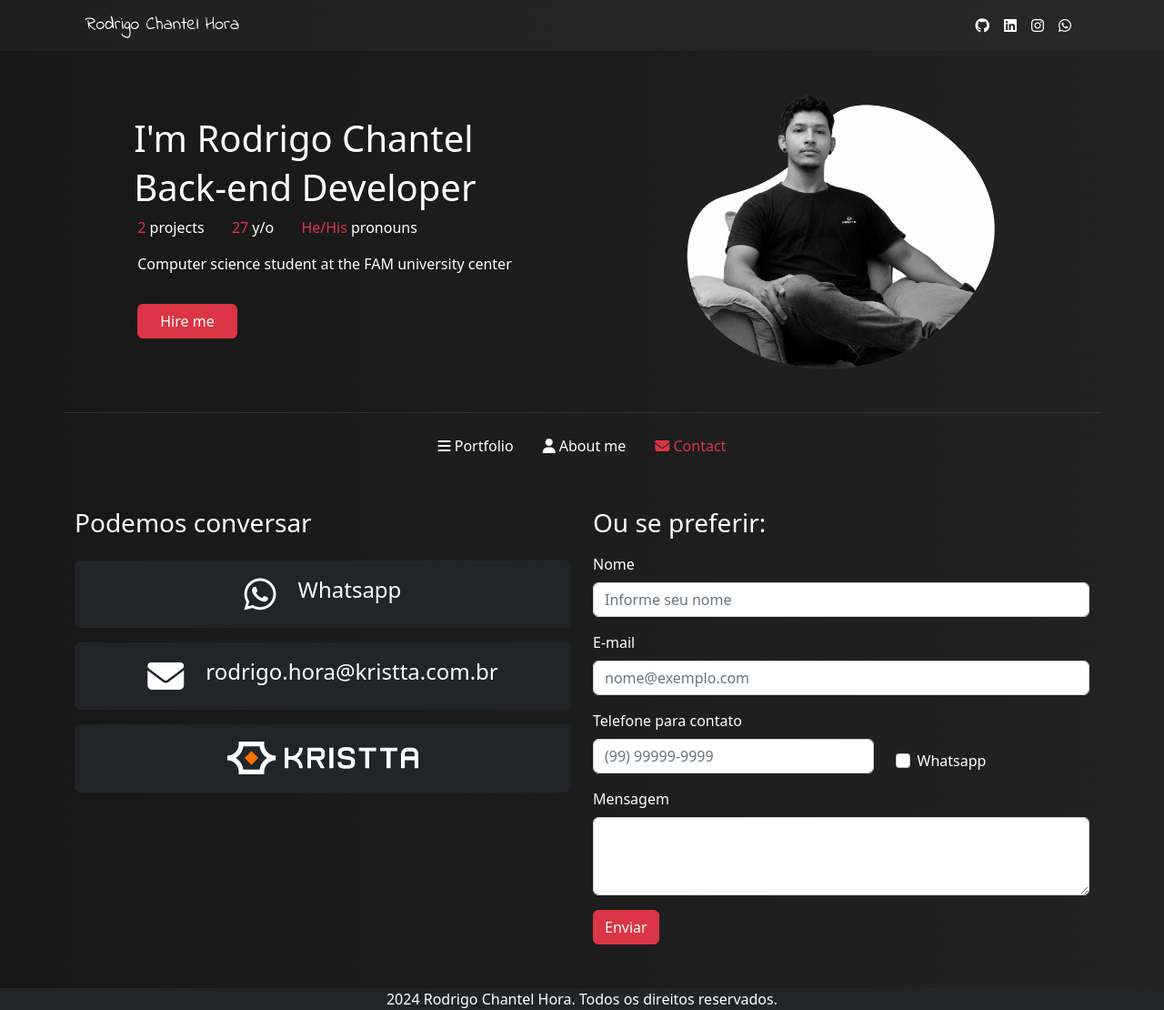
After one commit to RodrigoChantel/portfolio, a PHP site: page /contact.php in a window 1280 px wide. The commit adds this page. Shown: the whole page at 91% size. Run offline with PHP 8.4, Linux system fonts and the light colour scheme; some libraries are stand-ins or nearby versions.

Commit message:
create new model views and contact page

```diff
--- a/Assets/CSS/style.css
+++ b/Assets/CSS/style.css
@@ -1,5 +1,21 @@
 @import url('https://fonts.googleapis.com/css2?family=Indie+Flower&display=swap');
 
+#main{
+    display: none;
+}
+#header{
+    display: none;
+}
+#footer{
+    display: none;
+}
+#loading-box{
+    width: 100%;
+    height: 100vh;
+    display: flex;
+    justify-content: center;
+    align-items: center;
+}
 .indie-flower-regular {
     font-family: "Indie Flower", cursive;
     font-weight: 400;
@@ -23,8 +39,22 @@ header a, span{
     background: linear-gradient(90deg, #171717, #232323);
 }
 
+.profile{
+    width: 350px;
+}
+
+.contact-link-btn{
+    height: 75px !important;
+}
+
 @media screen and (max-width: 768px) {
     header .w-sm-100{
         width: 100% !important;
     }
+    .profile{
+        width: 75%;
+    }
+    .custom-mt{
+        margin-top: 50px !important;
+    }
 }
--- /dev/null
+++ b/Assets/JS/copy-text.js
@@ -0,0 +1,30 @@
+// Função para copiar o texto
+function copyText(elementId) {
+    // Obtém o elemento pelo ID
+    const textElement = document.getElementById(elementId);
+
+    // Cria uma área de texto temporária
+    const tempTextArea = document.createElement('textarea');
+    tempTextArea.value = textElement.innerText;
+
+    // Adiciona a área de texto temporária ao corpo
+    document.body.appendChild(tempTextArea);
+
+    // Seleciona o texto na área de texto temporária
+    tempTextArea.select();
+    tempTextArea.setSelectionRange(0, 99999); // Para dispositivos móveis
+
+    // Copia o texto selecionado
+    document.execCommand('copy');
+
+    // Remove a área de texto temporária
+    document.body.removeChild(tempTextArea);
+
+    // Alerta ou outra forma de feedback ao usuário
+    alert('Texto copiado: ' + textElement.innerText);
+}
+
+// Adiciona um event listener ao elemento <h3>
+document.getElementById('copy-text').addEventListener('click', function() {
+    copyText('copy-text');
+});
--- /dev/null
+++ b/Assets/JS/custom.js
@@ -0,0 +1,4 @@
+var popoverTriggerList = [].slice.call(document.querySelectorAll('[data-bs-toggle="popover"]'));
+var popoverList = popoverTriggerList.map(function (popoverTriggerEl) {
+return new bootstrap.Popover(popoverTriggerEl);
+});
--- /dev/null
+++ b/Assets/JS/handlePhone.js
@@ -0,0 +1,12 @@
+const handlePhone = (event) => {
+    let input = event.target
+    input.value = phoneMask(input.value)
+}
+
+const phoneMask = (value) => {
+    if (!value) return ""
+    value = value.replace(/\D/g,'')
+    value = value.replace(/(\d{2})(\d)/,"($1) $2")
+    value = value.replace(/(\d)(\d{4})$/,"$1-$2")
+    return value
+}
--- /dev/null
+++ b/Assets/JS/loadingpage.js
@@ -0,0 +1,8 @@
+document.addEventListener('DOMContentLoaded', function() {
+    window.addEventListener('load', function() {
+        document.getElementById("loading-box").style.display = "none";
+        document.getElementById("main").style.display = "block";
+        document.getElementById("header").style.display = "block";
+        document.getElementById("footer").style.display = "block";
+    });
+});
--- a/Layouts/app.php
+++ b/Layouts/app.php
@@ -10,6 +10,11 @@ $section = "
         <title>Rodrigo Chantel Hora</title>
     </head>
     <body class='bg-black-custom'>
+    <div id='loading-box'>
+        <div class='spinner-grow text-light' role='status'>
+            <span class='visually-hidden'>Loading...</span>
+        </div>
+    </div>
 ";
 
 $endSection = "
@@ -17,6 +22,9 @@ $endSection = "
     <script src='Assets/JS/bootstrap.bundle.js'></script>
     <script src='Assets/JS/fontawesome.js'></script>
     <script src='Assets/JS/popper.min.js'></script>
-    <script src='Assets/Js/contents.js'></script>
+    <script src='Assets/JS/custom.js'></script>
+    <script src='Assets/JS/loadingpage.js'></script>
+    <script src='Assets/JS/handlePhone.js'></script>
+    <script src='Assets/JS/copy-text.js'></script>
     </html>
 ";
--- /dev/null
+++ b/Layouts/themes/default/footer.php
@@ -0,0 +1,9 @@
+<footer class="bg-dark text-white" id="footer">
+    <div class="container-fluid">
+        <div class="row">
+            <div class="col-md-12 text-center">
+                <span>2024 Rodrigo Chantel Hora. Todos os direitos reservados.</span>
+            </div>
+        </div>
+    </div>
+</footer>
--- a/Layouts/themes/default/header.php
+++ b/Layouts/themes/default/header.php
@@ -1,5 +1,5 @@
-<header>
-    <div class="container w-sm-100 w-75">
+<header id="header">
+    <div class="container w-sm-100">
         <nav class="navbar navbar-expand-lg">
             <div class="container-fluid">
                 <a class="navbar-brand indie-flower-regular" href="#">Rodrigo Chantel Hora</a>
@@ -8,21 +8,17 @@
                 </button>
                 <div class="collapse navbar-collapse" id="navbarSupportedContent">
                     <ul class="navbar-nav w-100 justify-content-end me-auto mb-2 mb-lg-0">
-                        <li class="nav-item d-flex justify-content-start align-items-center">
+                        <li class="nav-item">
                             <a target="_blank" class="nav-link" href="https://github.com/RodrigoChantel"><i class="fa-brands fa-github"></i></a>
-                            <a target="_blank" href="https://github.com/RodrigoChantel" class="btn d-block d-md-none">Github</a>
                         </li>
-                        <li class="nav-item d-flex justify-content-start align-items-center">
+                        <li class="nav-item">
                             <a target="_blank" class="nav-link" href="https://www.linkedin.com/in/rodrigo-chantel/"><i class="fa-brands fa-linkedin"></i></a>
-                            <a target="_blank" href="https://www.linkedin.com/in/rodrigo-chantel/" class="btn d-block d-md-none">Linkedin</a>
                         </li>
-                        <li class="nav-item d-flex justify-content-start align-items-center">
+                        <li class="nav-item">
                             <a target="_blank" class="nav-link" href="https://www.instagram.com/rodrigo.chantel/"><i class="fa-brands fa-instagram"></i></a>
-                            <a target="_blank" href="https://www.instagram.com/rodrigo.chantel/" class="btn d-block d-md-none">Instagram</a>
                         </li>
-                        <li class="nav-item d-flex justify-content-start align-items-center">
-                            <a target="_blank" class="nav-link" href="http://wa.me/5579999345626/"><i class="fa-brands fa-whatsapp"></i></a>
-                            <a target="_blank" href="http://wa.me/5579999345626/" class="btn d-block d-md-none">Whatsapp</a>
+                        <li class="nav-item">
+                            <a target="_blank" class="nav-link" href="#"><i class="fa-brands fa-whatsapp"></i></a>
                         </li>
                     </ul>
                 </div>
--- a/Layouts/themes/default/main.php
+++ b/Layouts/themes/default/main.php
@@ -1,6 +1,6 @@
 <?php
     $main = "
-        <main>
+        <main id='main'>
             <div>
                 <div class='container'>
                     <div class='row text-white py-5'>
@@ -9,7 +9,7 @@
                                 <p class='fs-1 p-0 m-0'>I'm Rodrigo Chantel</p>
                                 <h1>Back-end Developer</h1>
                                 <p class='w-75 d-flex justify-content-between'>
-                                    <span class='ps-1'><span class='text-danger'>0</span> projects</span>
+                                    <span class='ps-1'><span class='text-danger'>2</span> projects</span>
                                     <span class='ps-1'><span class='text-danger'>27</span> y/o</span>
                                     <span class='ps-1'><span class='text-danger'>He/His</span> pronouns</span>
                                 </p>
@@ -18,7 +18,7 @@
                             </div>
                         </div>
                         <div class='col-md-6 text-center d-flex justify-content-center align-items-center'>
-                            <img height='350' src='Assets/images/Rodrigo-profile-ex.webp' alt=''>
+                            <img class='profile' src='Assets/images/Rodrigo-profile-ex.webp' alt=''>
                         </div>
                     </div>
     ";
--- /dev/null
+++ b/contact.php
@@ -0,0 +1,75 @@
+<?php
+    include_once('Layouts/app.php');
+    echo $section;
+        include('Layouts/themes/default/header.php');
+        include_once('Layouts/themes/default/main.php'); //Inclui arquivo do main
+        echo $main;
+?>
+    <div class='row'>
+        <hr class='text-secondary'>
+        <div class='col-md-12'>
+            <ul class='nav justify-content-center'>
+                <li id='portfolio' class='nav-item'><a id='portfolioLink' class='nav-link text-white' href='portfolio.php'><i class='fa-solid fa-bars'></i> Portfolio</a></li>
+                <li id='about' class='nav-item'><a id='aboutLink' class='nav-link text-white' href='index.php'><i class='fa-solid fa-user'></i> About me</a></li>
+                <li id='contact' class='nav-item'><a id='contactLink' class='nav-link text-danger' href='contact.php'><i class='fa-solid fa-envelope'></i> Contact</a></li>
+            </ul>
+        </div>
+    </div>
+    <div class='row my-5'>
+        <div class="col-md-6 text-white">
+            <h3 class="mb-4">
+                Podemos conversar
+            </h3>
+            <a target="__blank" class="btn btn-dark text-center d-flex justify-content-center align-items-center w-100" href="#">
+                <span class="text-white" style="font-size: 40px;"><i class="fa-brands fa-whatsapp"></i></span>
+                <h4 class="ms-4">Whatsapp</h4>
+            </a>
+            <a class="btn btn-dark text-center mt-3 d-flex justify-content-center align-items-center w-100" id="copy-text">
+                <span class="text-white" style="font-size: 40px;"><i class="fa-solid fa-envelope"></i></span>
+                <h4 class="ms-4">rodrigo.hora@kristta.com.br</h4>
+            </a>
+            <a target="__blank" class="btn btn-dark contact-link-btn mt-3 text-center d-flex justify-content-center align-items-center w-100" href="https://www.kristta.com.br/">
+                <img src="Assets/images/icons/logowhite.png" alt="">
+            </a>
+        </div>
+        <div class="col-md-6 custom-mt text-white">
+            <h3 class="mb-3">Ou se preferir:</h3>
+            <form class="" action="form-control">
+                <div class="mb-3 text-white">
+                    <label for="name" class="form-label">Nome</label>
+                    <input type="text" class="form-control" id="email" name="name" placeholder="Informe seu nome">
+                </div>
+                <div class="mb-3 text-white">
+                    <label for="email" class="form-label">E-mail</label>
+                    <input type="email" class="form-control" id="email" placeholder="nome@exemplo.com">
+                </div>
+                <div class="mb-3 text-white">
+                    <div class="row">
+                        <div class="col-md-7">
+                            <label for="contact" class="form-label">Telefone para contato</label>
+                            <input type="tel" maxlength="15" onkeyup="handlePhone(event)" class="form-control" id="contact" name="contact" placeholder="(99) 99999-9999">
+                        </div>
+                        <div class="col-md-5 d-flex align-items-end">
+                            <div class="form-check">
+                                <input class="form-check-input" type="checkbox" value="" id="flexCheckDefault">
+                                <label class="form-check-label" for="flexCheckDefault">
+                                    Whatsapp
+                                </label>
+                            </div>
+                        </div>
+                    </div>
+                </div>
+                <div class="mb-3 text-white">
+                    <label for="message" class="form-label">Mensagem</label>
+                    <textarea class="form-control" name="message" id="message" rows="3"></textarea>
+                </div>
+                <button class="btn btn-danger">Enviar</button>
+            </form>
+        </div>
+    </div>
+
+<?php
+        echo $endMain; //Finaliza o main
+        include('Layouts/themes/default/footer.php');
+    echo $endSection;
+?>
--- a/teste2.php
+++ b/teste2.php
@@ -8,6 +8,7 @@
 <body>
     <div id="field"></div>
     <div id="field2"></div>
+
     <script>
         let show = document.getElementById('field');
         let show2 = document.getElementById('field2');
```
Also changed, not shown: about.php (+36 -0 lines), index.php (+64 -44 lines), portfolio.php (added, +75 -0 lines), test.php (+7 -44 lines), Assets/images/icons/logowhite.png (added).
